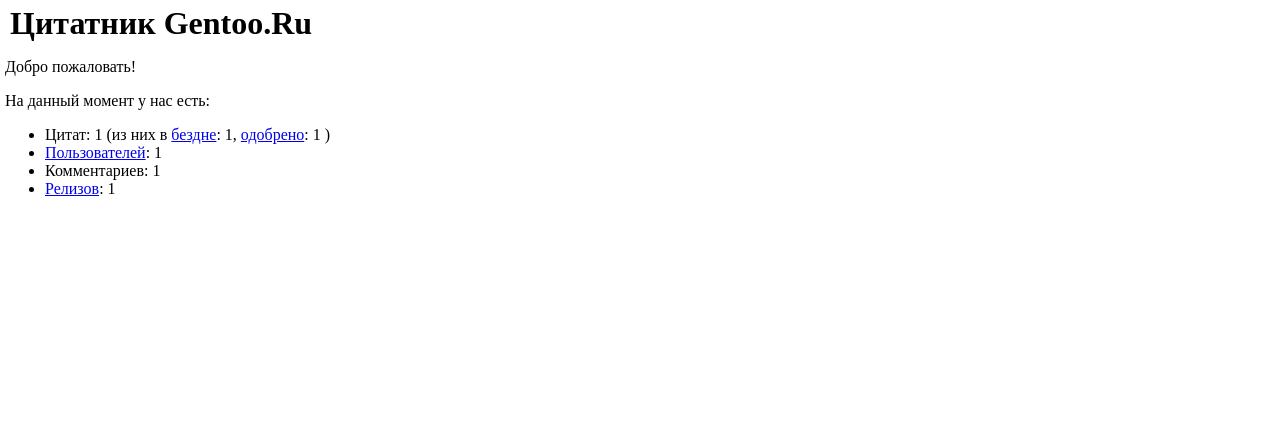
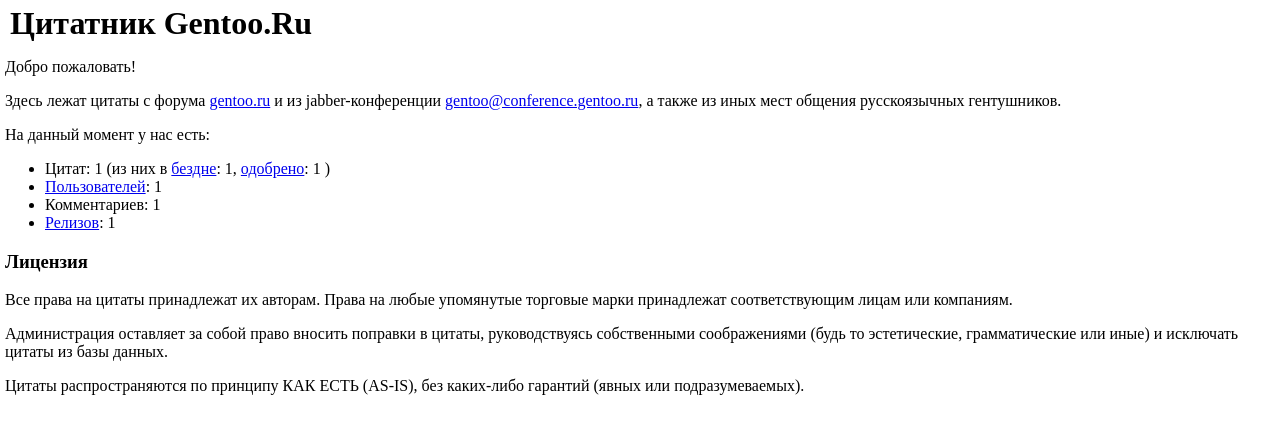
Before and after one commit to MarSoft/gruf, a Python web app: template gruf/templates/main.html in a window 1280 px wide. Shown: the part 29-463 px from the top of the page. Run offline with Jinja, Linux system fonts and the light colour scheme; the template is opened without the code that fills it: most values are stand-ins (such as "Sample title", 1, 10 or a date in 2020).

Commit message:
main.html: добавлены описание и лицензия

```diff
--- a/gruf/templates/main.html
+++ b/gruf/templates/main.html
@@ -9,6 +9,9 @@
 {% block content %}
 <h1>Цитатник Gentoo.Ru</h1>
 <p>Добро пожаловать!</p>
+<p>Здесь лежат цитаты с форума <a href='http://gentoo.ru/forum'>gentoo.ru</a>
+и из jabber-конференции <a href="xmpp:gentoo@conference.gentoo.ru">gentoo@conference.gentoo.ru</a>,
+а также из иных мест общения русскоязычных гентушников.</p>
 <p>На данный момент у нас есть:</p>
 <ul>
 	<li>Цитат: {{ quotes.count() }}
@@ -20,6 +23,12 @@
 	<li><a href="{{ url_for('users.index') }}">Пользователей</a>: {{ users.count() }}</li>
 	<li>Комментариев: {{ comments.count() }}</li>
 	<li><a href="{{ url_for('releases.index') }}">Релизов</a>: {{ releases.count() }}</li>
+</ul>
+
+<h3>Лицензия</h3>
+<p>Все права на цитаты принадлежат их авторам. Права на любые упомянутые торговые марки принадлежат соответствующим лицам или компаниям.</p>
+<p>Администрация оставляет за собой право вносить поправки в цитаты, руководствуясь собственными соображениями (будь то эстетические, грамматические или иные) и исключать цитаты из базы данных.</p>
+<p>Цитаты распространяются по принципу КАК ЕСТЬ (AS-IS), без каких-либо гарантий (явных или подразумеваемых).</p>
 {% endblock %}
 
 {# vim: set syntax=htmljinja: #}
```
